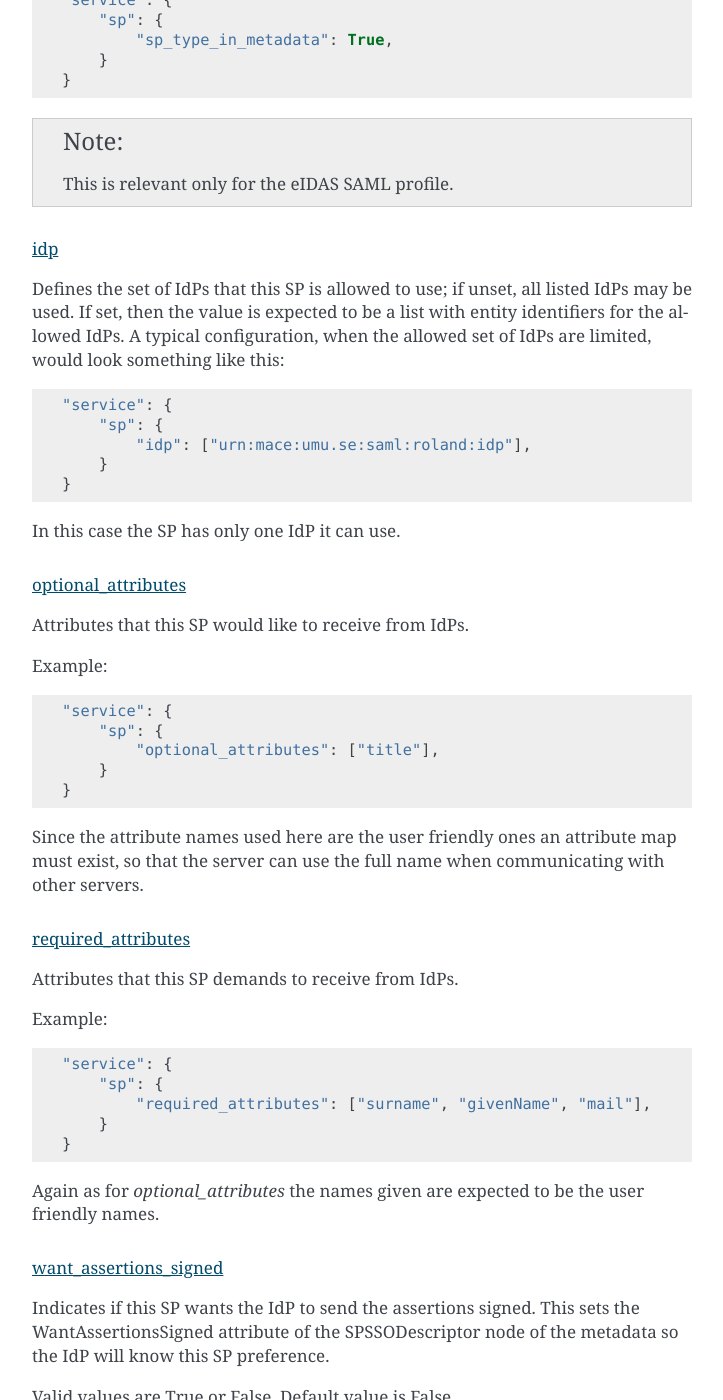
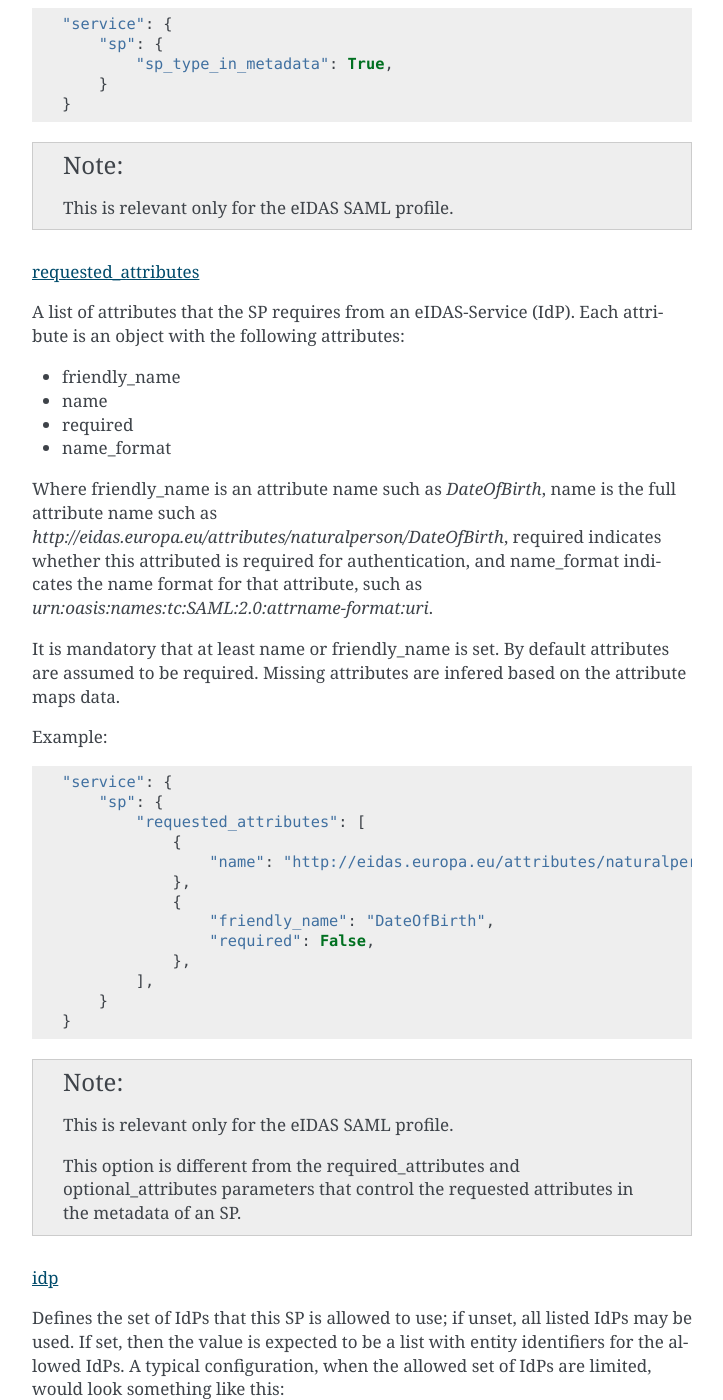
Before and after one commit to IdentityPython/pysaml2, a Sphinx documentation site: the page built from doc/howto/config.rst, in a window 1280 px wide and 1400 px high, scrolled down 11665 px. Shown: the whole window, without its empty margins (388-1111 px from the left). Built offline with Sphinx 7.4.7, drawn with Linux system fonts in a browser that asks for light colours; some of the changed text lies outside the part shown.

Commit message:
Add documentation for requested_attributes configuration option

```diff
--- a/doc/howto/config.rst
+++ b/doc/howto/config.rst
@@ -511,6 +511,52 @@ Example::
     This is relevant only for the eIDAS SAML profile.
 
 
+requested_attributes
+""""""""""""""""""""
+
+A list of attributes that the SP requires from an eIDAS-Service (IdP).
+Each attribute is an object with the following attributes:
+
+* friendly_name
+* name
+* required
+* name_format
+
+Where friendly_name is an attribute name such as *DateOfBirth*, name is the
+full attribute name such as
+*http://eidas.europa.eu/attributes/naturalperson/DateOfBirth*, required
+indicates whether this attributed is required for authentication, and
+name_format indicates the name format for that attribute, such as
+*urn:oasis:names:tc:SAML:2.0:attrname-format:uri*.
+
+It is mandatory that at least name or friendly_name is set.
+By default attributes are assumed to be required.
+Missing attributes are infered based on the attribute maps data.
+
+Example::
+
+    "service": {
+        "sp": {
+            "requested_attributes": [
+                {
+                    "name": "http://eidas.europa.eu/attributes/naturalperson/PersonIdentifier",
+                },
+                {
+                    "friendly_name": "DateOfBirth",
+                    "required": False,
+                },
+            ],
+        }
+    }
+
+.. note::
+    This is relevant only for the eIDAS SAML profile.
+
+    This option is different from the required_attributes and
+    optional_attributes parameters that control the requested
+    attributes in the metadata of an SP.
+
+
 idp
 """
 
```
